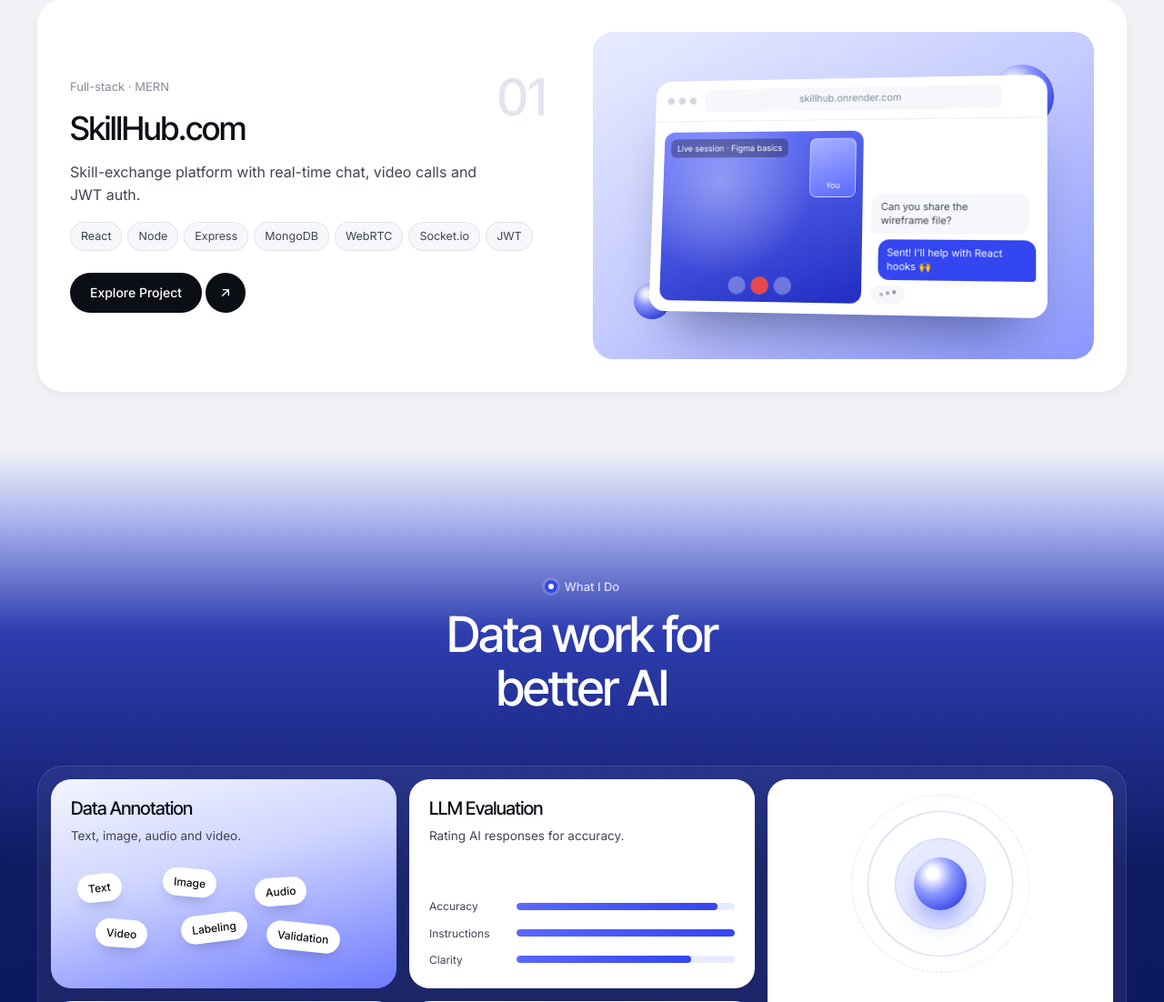
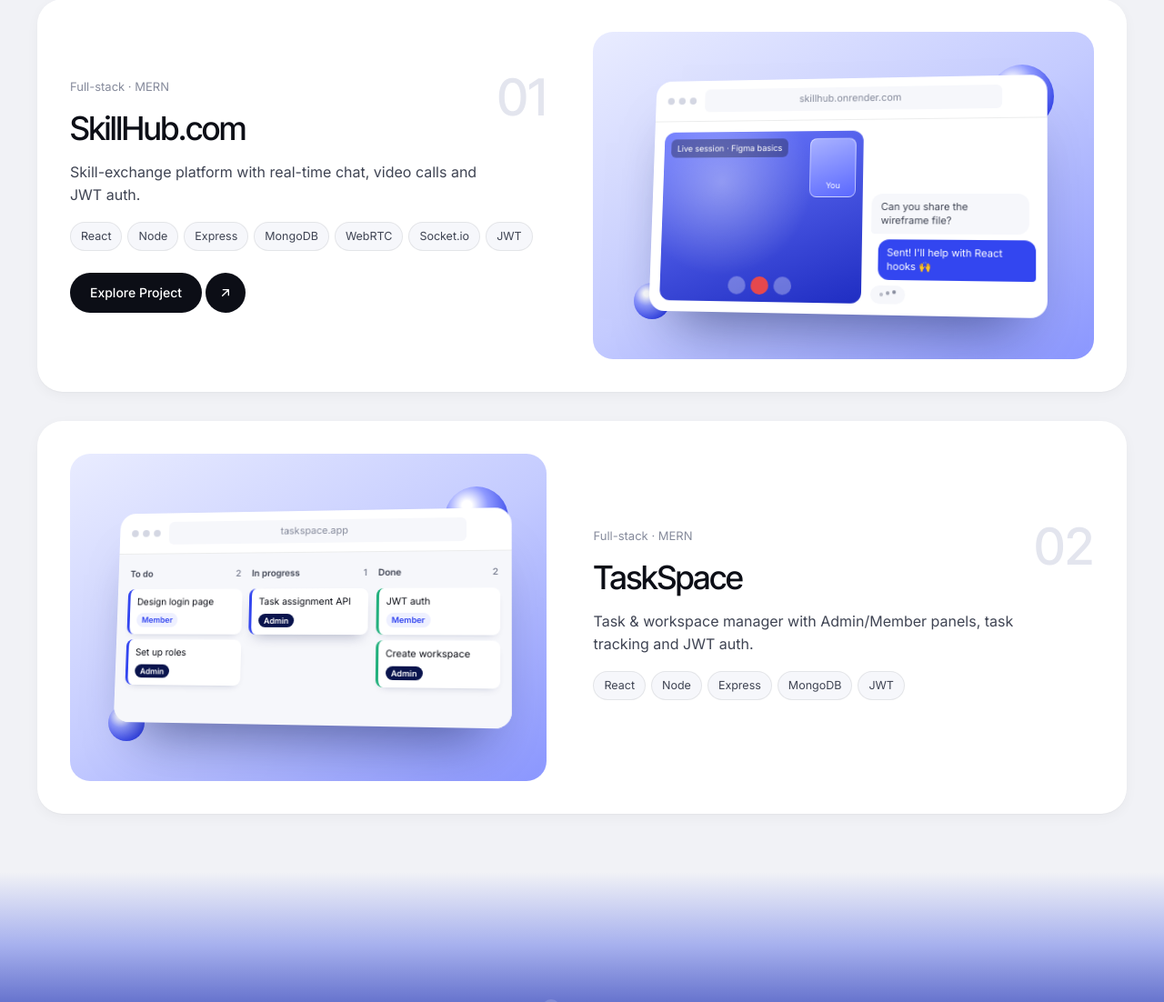
Before and after one commit to theycallmepankaj/sumit-portfolio, a Flask app: page / in a window 1280 px wide. Shown: the part 1560-2662 px from the top of the page at 91% size. Run offline with Flask 3, Linux system fonts and the light colour scheme.

Commit message:
Add TaskSpace project with kanban board preview

```diff
--- a/portfolio/content.py
+++ b/portfolio/content.py
@@ -64,6 +64,16 @@ PROJECTS = [
         "stack": ["React", "Node", "Express", "MongoDB", "WebRTC", "Socket.io", "JWT"],
         "url": "https://skillhub-mern-project-frontend.onrender.com",
         "url_display": "skillhub.onrender.com",
+        "visual": "skillhub",
+    },
+    {
+        "name": "TaskSpace",
+        "kicker": "Full-stack · MERN",
+        "summary": "Task & workspace manager with Admin/Member panels, task tracking and JWT auth.",
+        "stack": ["React", "Node", "Express", "MongoDB", "JWT"],
+        "url": "",  # add the live link here when it's deployed
+        "url_display": "taskspace.app",
+        "visual": "taskspace",
     },
 ]
 
--- a/portfolio/static/css/styles.css
+++ b/portfolio/static/css/styles.css
@@ -568,6 +568,23 @@ strong { font-weight: 600; color: var(--ink); }
 .typing i { width: 4px; height: 4px; border-radius: 50%; background: var(--muted); animation: typing 1.2s infinite; }
 .typing i:nth-child(2) { animation-delay: 0.15s; }
 .typing i:nth-child(3) { animation-delay: 0.3s; }
+/* TaskSpace: mini kanban board */
+.project + .project { margin-top: clamp(20px, 3vw, 32px); }
+.project:nth-of-type(even) .project-info { order: 2; }
+.device-body.board { grid-template-columns: repeat(3, 1fr); gap: 8px; min-height: 190px; align-items: start; background: var(--surface-2); }
+.board-col { display: grid; gap: 6px; }
+.board-head { display: flex; justify-content: space-between; font-size: 10px; font-weight: 600; color: var(--ink-2); padding: 2px 2px 4px; }
+.board-head b { font-weight: 600; color: var(--muted); }
+.board-card {
+  display: grid; gap: 6px; padding: 8px; border-radius: 8px; background: #fff; font-size: 10.5px; line-height: 1.3; color: var(--ink);
+  box-shadow: 0 4px 10px -6px rgba(10, 20, 77, 0.3); border-left: 3px solid var(--blue);
+}
+.board-col:last-child .board-card { border-left-color: #22b07d; }
+.board-card.is-moving { animation: cardNudge 3.2s var(--ease) infinite; }
+@keyframes cardNudge { 0%, 55%, 100% { transform: none; } 70%, 85% { transform: translate(10px, -4px) rotate(2deg); box-shadow: 0 14px 22px -10px rgba(10, 20, 77, 0.45); } }
+.who { justify-self: start; font-style: normal; font-size: 9px; font-weight: 600; padding: 2px 6px; border-radius: 999px; background: #eef0ff; color: var(--blue); }
+.who-admin { background: var(--navy, #0a144d); color: #fff; }
+
 @keyframes typing { 0%, 60%, 100% { transform: none; opacity: 0.5; } 30% { transform: translateY(-3px); opacity: 1; } }
 
 /* ---------- Navy band: services + experience ---------- */
@@ -809,6 +826,7 @@ li:has(a.tile:hover) .tile-copy { color: var(--ink); border-color: var(--line-2)
 
   .about-intro { grid-template-columns: 1fr; gap: 16px; }
   .project { grid-template-columns: 1fr; }
+  .project:nth-of-type(even) .project-info { order: 0; }
   .project-visual { min-height: 300px; }
   .xp-grid, .edu-row { grid-template-columns: 1fr; }
   .skill-grid { grid-template-columns: 1fr 1fr; }
@@ -832,6 +850,8 @@ li:has(a.tile:hover) .tile-copy { color: var(--ink); border-color: var(--line-2)
   .skill-grid { grid-template-columns: 1fr; }
   .device-body { grid-template-columns: 1fr; }
   .chat { display: none; }
+  .device-body.board { gap: 5px; padding: 8px; }
+  .board-card { padding: 6px; font-size: 9.5px; overflow-wrap: anywhere; }
   .contact-tiles { grid-template-columns: 1fr; }
   .footer-bottom { flex-direction: column; align-items: flex-start; }
   .project-num { font-size: 42px; }
--- a/portfolio/templates/partials/work.html
+++ b/portfolio/templates/partials/work.html
@@ -15,7 +15,7 @@
       <ul class="tag-row">
         {% for t in p.stack %}<li>{{ t }}</li>{% endfor %}
       </ul>
-      {{ cta("Explore Project", p.url, attrs='target="_blank" rel="noopener noreferrer"') }}
+      {% if p.url %}{{ cta("Explore Project", p.url, attrs='target="_blank" rel="noopener noreferrer"') }}{% endif %}
     </div>
 
     <div class="project-visual" aria-hidden="true">
@@ -24,6 +24,25 @@
           <span class="dots"><i></i><i></i><i></i></span>
           <span class="device-url">{{ p.url_display }}</span>
         </div>
+        {% if p.visual == "taskspace" %}
+        <div class="device-body board">
+          {% for col, cards in [
+            ("To do", [("Design login page", "Member"), ("Set up roles", "Admin")]),
+            ("In progress", [("Task assignment API", "Admin")]),
+            ("Done", [("JWT auth", "Member"), ("Create workspace", "Admin")]),
+          ] %}
+          <div class="board-col">
+            <span class="board-head">{{ col }} <b>{{ cards|length }}</b></span>
+            {% for title, who in cards %}
+            <div class="board-card{% if loop.index0 == 0 and col == 'In progress' %} is-moving{% endif %}">
+              <span>{{ title }}</span>
+              <i class="who who-{{ who|lower }}">{{ who }}</i>
+            </div>
+            {% endfor %}
+          </div>
+          {% endfor %}
+        </div>
+        {% else %}
         <div class="device-body">
           <div class="call">
             <span class="call-label">Live session · Figma basics</span>
@@ -36,6 +55,7 @@
             <div class="typing"><i></i><i></i><i></i></div>
           </div>
         </div>
+        {% endif %}
       </div>
       <span class="orb orb-1"></span>
       <span class="orb orb-2"></span>
```
